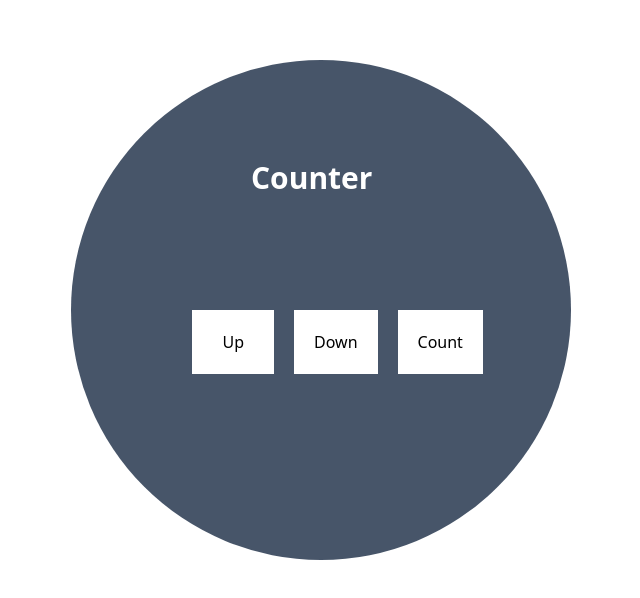
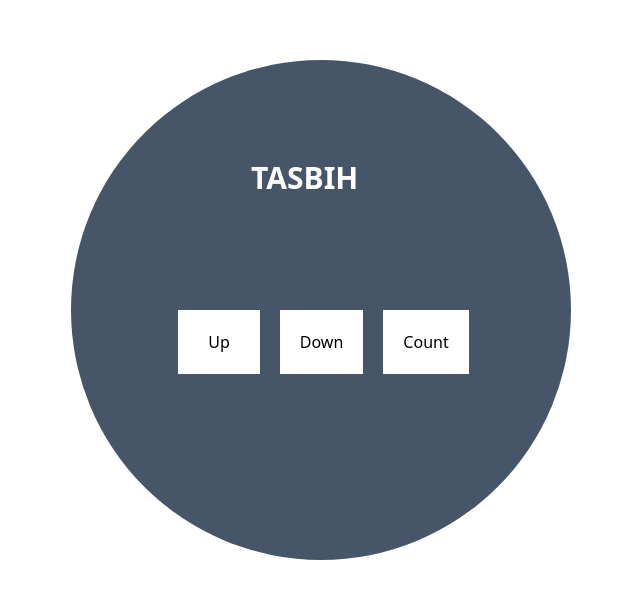
Before and after one commit to BlackBoxJU50/counterbyjs, a plain HTML site: page index.html in a window 1280 px wide. Shown: the part 140-738 px from the top of the page, without its empty margins (529-1169 px from the left). Drawn offline with nearby package versions, Linux system fonts and the light colour scheme.

Commit message:
modified

```diff
--- a/index.html
+++ b/index.html
@@ -9,7 +9,7 @@
 <body>
    <div class=" flex  box-border bg-[#475569] w-[500px] h-[500px] mt-[200px] ml-[600px] rounded-full ">
             <div class="pt-[100px] pl-[180px]">
-                <h1 class="text-white font-bold text-3xl">Counter</h1>
+                <h1 class="text-white font-bold text-3xl">TASBIH</h1>
             </div>
 
             <div  class="flex gap-[20px] mt-[250px] mx-[-180px]  ">
```
